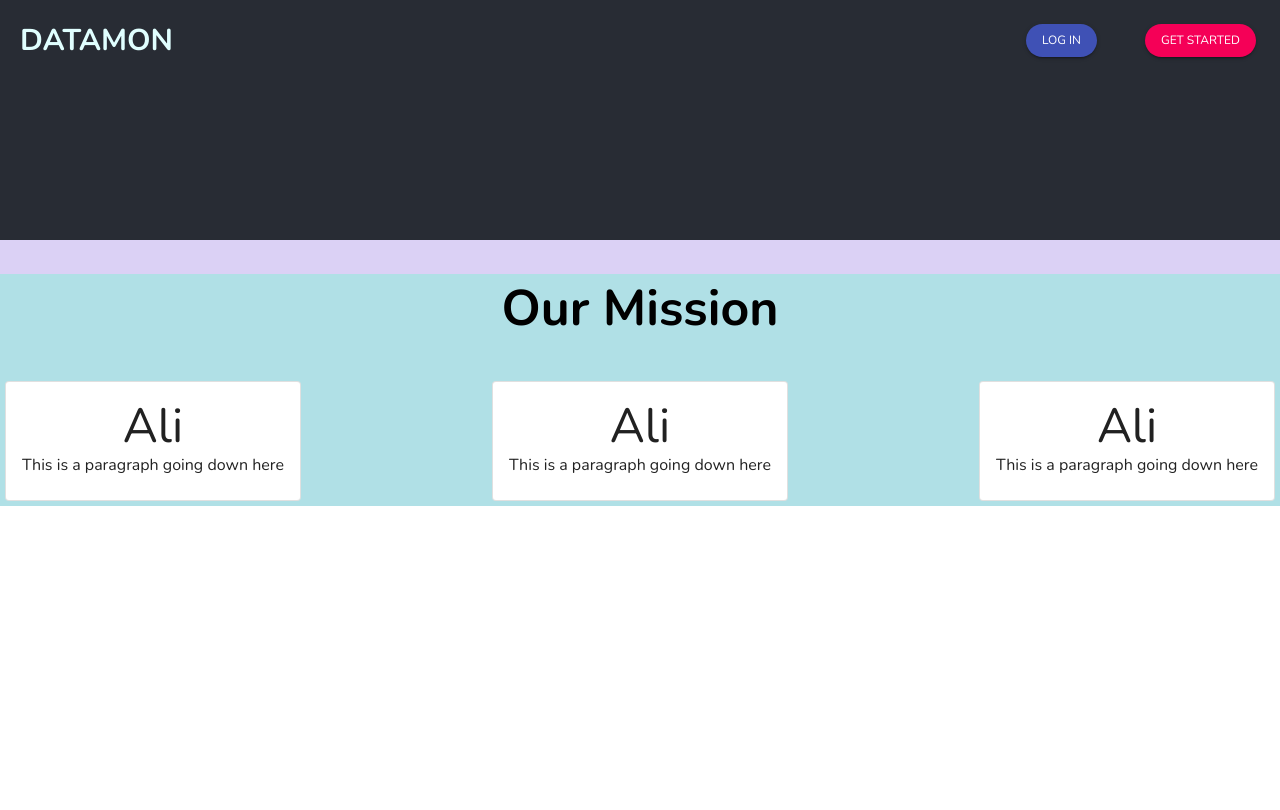
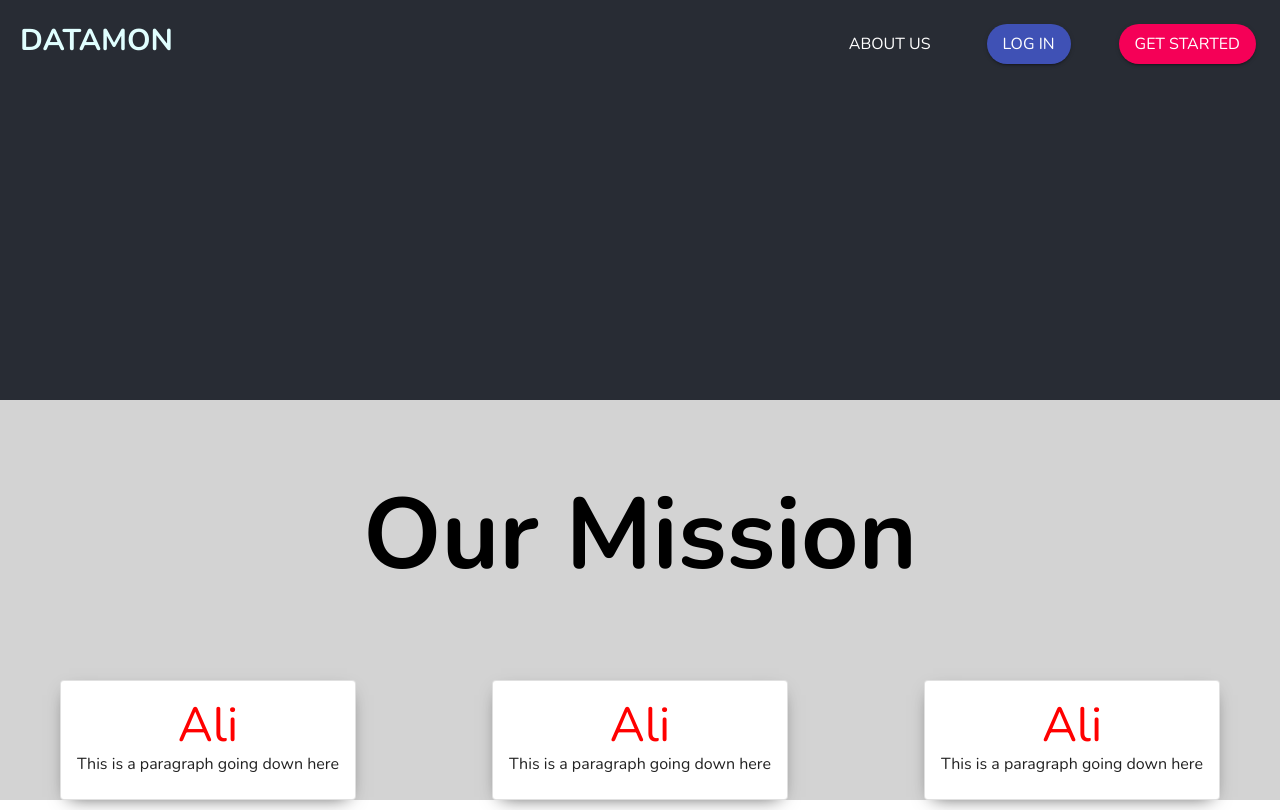
Before and after one commit to alibakh62/Datamon, a React (Create React App) app in the folder datamon/: page /createproject in a window 1280 px wide. Built offline with nearby package versions, Linux system fonts and the light colour scheme.

Commit message:
added some styling to landing page, added CreateProject page

```diff
--- a/datamon/package.json
+++ b/datamon/package.json
@@ -11,6 +11,7 @@
     "firebase": "^7.18.0",
     "react": "^16.13.1",
     "react-dom": "^16.13.1",
+    "react-router-dom": "^5.2.0",
     "react-scripts": "3.4.3"
   },
   "scripts": {
--- a/datamon/src/App.css
+++ b/datamon/src/App.css
@@ -2,13 +2,19 @@
 @import url('https://fonts.googleapis.com/css2?family=Nunito:wght@200;300;400;600;700;900&display=swap');
 
 .App {
-  text-align: center;
-  background-color: rgb(219, 209, 245);
+  display: flex;
+  flex-direction: column;
+  align-content: center;
+  justify-content: space-between;
+  height: 100vh;
+  background-color: rgb(201, 51, 214);
 }
 
-.App-header {
+.header {
   background-color: #282c34;
-  min-height: 30vh;
+  /* min-height: 30vh; */
+  height: 50%;
+  width: 100%;
   display: flex;
   margin: auto;
   flex-direction: row;
@@ -18,40 +24,58 @@
   color: white;
 }
 
-.App-header h1 {
+.header h1 {
   font-size: 30px;
   color: lightcyan;
   font-family: Nunito;
   margin: 20px;
-
 }
 
-.mission {
+.body {
+  background-color: lightgrey;
+  height: 50%;
+  justify-content: center;
+  align-items: center;
+}
+
+.mission-title {
   font-family: Nunito;
   font-size: 50px;
+  align-items: center;
+  justify-content: center;
+  text-align: center;
 }
 
-.App-link {
-  color: #61dafb;
-}
-
-.mission_cards {
+.mission-cards {
   font-family: Nunito;
   display: flex;
   flex-direction: row;
-  /* margin: 10px; */
   align-items: center;
   justify-content: space-between;
+  text-align: center;
+  margin: 50px;
 }
 
-.mission_cards h3, p {
+.mission-cards h3, p {
   font-family: Nunito;
+  text-align: center;
+  color: red;
 }
 
+/* .cards {
+  margin: 15px;
+  width: 50%;
+} */
+
 .cards {
-  margin: 5px;
+  margin: 10px;
+  border-radius: 10px;
+  overflow: hidden;
+  box-shadow: 0px 6px 18px -9px rgba(0, 0, 0, 0.75);
+  transition: transform 100ms ease-in;
+  cursor: pointer;
 }
 
-.body {
-  background-color: powderblue;
+.cards:hover {
+  transform: scale(1.07);
 }
--- a/datamon/src/App.js
+++ b/datamon/src/App.js
@@ -1,22 +1,23 @@
 import React from 'react';
 import './App.css';
-import GetStarted from './NavRoutes'
+import Header from './HomeHeader'
 import Card from '@material-ui/core/Card';
 import { CardContent, Typography } from '@material-ui/core';
 
 function App() {
   return (
     <div className="App">
-      <header className="App-header">
+      <header className="header">
         <h1>DATAMON</h1>
-        <GetStarted />
+        <Header />
       </header>
       <div className="body">
-        <div>
-          <h1 className="mission">Our Mission</h1>
+        <div className="mission-title">
+          <h1>Our Mission</h1>
         </div>
-        <div className="mission_cards">
-          <Card className="cards" variant="outlined">
+        <div className="mission-cards">
+          <Card className="cards"
+                variant="outlined">
             <CardContent>
               <Typography variant="h3">
                 Ali
@@ -26,7 +27,8 @@ function App() {
               </Typography>
             </CardContent>
           </Card>
-          <Card className="cards" variant="outlined">
+          <Card className="cards"
+                variant="outlined">
             <CardContent>
               <Typography variant="h3">
                 Ali
@@ -36,7 +38,8 @@ function App() {
               </Typography>
             </CardContent>
           </Card>
-          <Card className="cards" variant="outlined">
+          <Card className="cards"
+                variant="outlined">
             <CardContent>
               <Typography variant="h3">
                 Ali
--- a/datamon/src/NavRoutes.js
+++ b/datamon/src/HomeHeader.js
@@ -7,7 +7,7 @@ const getStartedTheme = createMuiTheme({
   typography: {
     fontFamily: "Nunito",
     fontWeight: 400,
-    fontSize: 12
+    fontSize: 16,
   },
   spacing: {
     marginLeft: 1
@@ -21,7 +21,8 @@ const loginTheme = createMuiTheme({
   typography: {
     fontFamily: "Nunito",
     fontWeight: 400,
-    fontSize: 12
+    fontSize: 16,
+    color: 'white',
   },
   spacing: {
     marginRight: 1,
@@ -34,12 +35,13 @@ const useStyles = makeStyles((theme) => ({
     '& > *': {
       margin: theme.spacing(3),
       borderRadius: 25,
-      fontFamiliy: 'Nunito'
+      fontFamiliy: 'Nunito',
+      color: 'white',
     },
   },
 }));
 
-const GetStarted = () => {
+const Header = () => {
   const classes = useStyles();
 
   const handleClick = () => {
@@ -49,6 +51,9 @@ const GetStarted = () => {
   return (
       <div className={classes.nav_auth}>
         <ThemeProvider theme={loginTheme}>
+          <Button onClick={handleClick}>
+            About us
+          </Button>
           <Button variant="contained"
                   color="primary"
                   onClick={handleClick}>
@@ -66,4 +71,4 @@ const GetStarted = () => {
   );
 }
 
-export default GetStarted
+export default Header
```
Also changed, not shown: datamon/src/CreateProject.js (added, +220 -0 lines), 1 other file (tests, documents, lock files or other folders).
